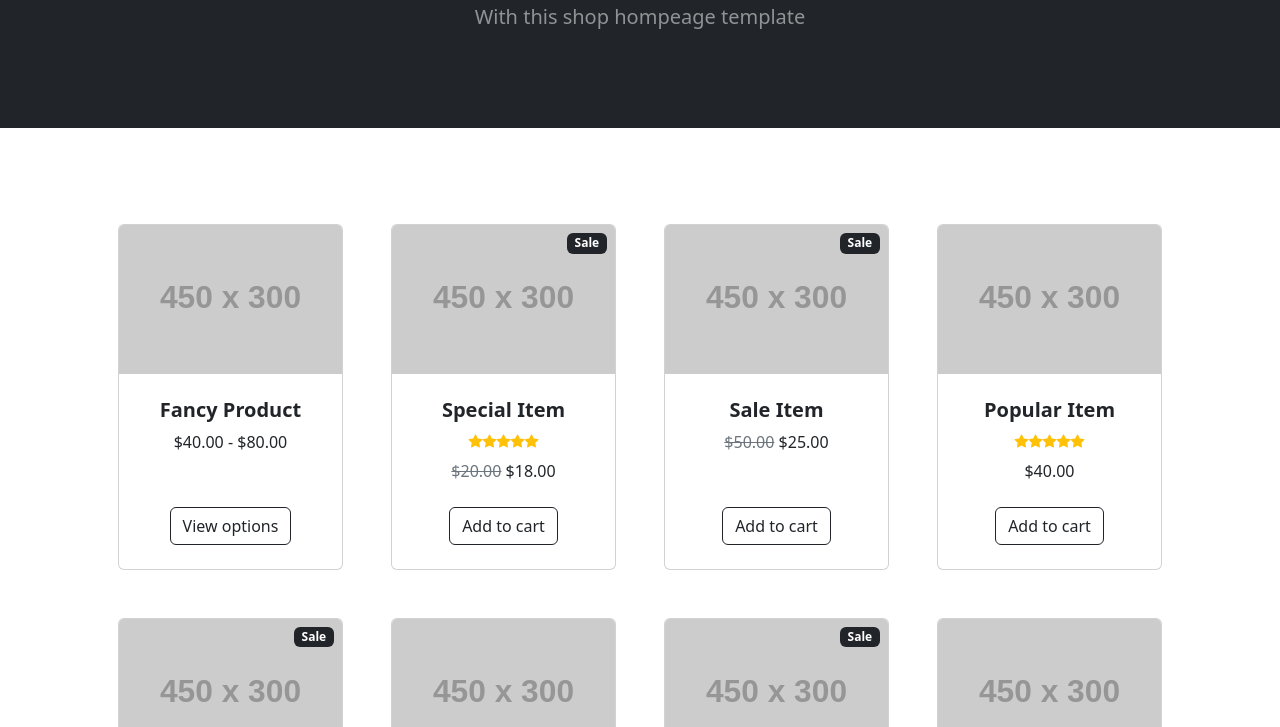
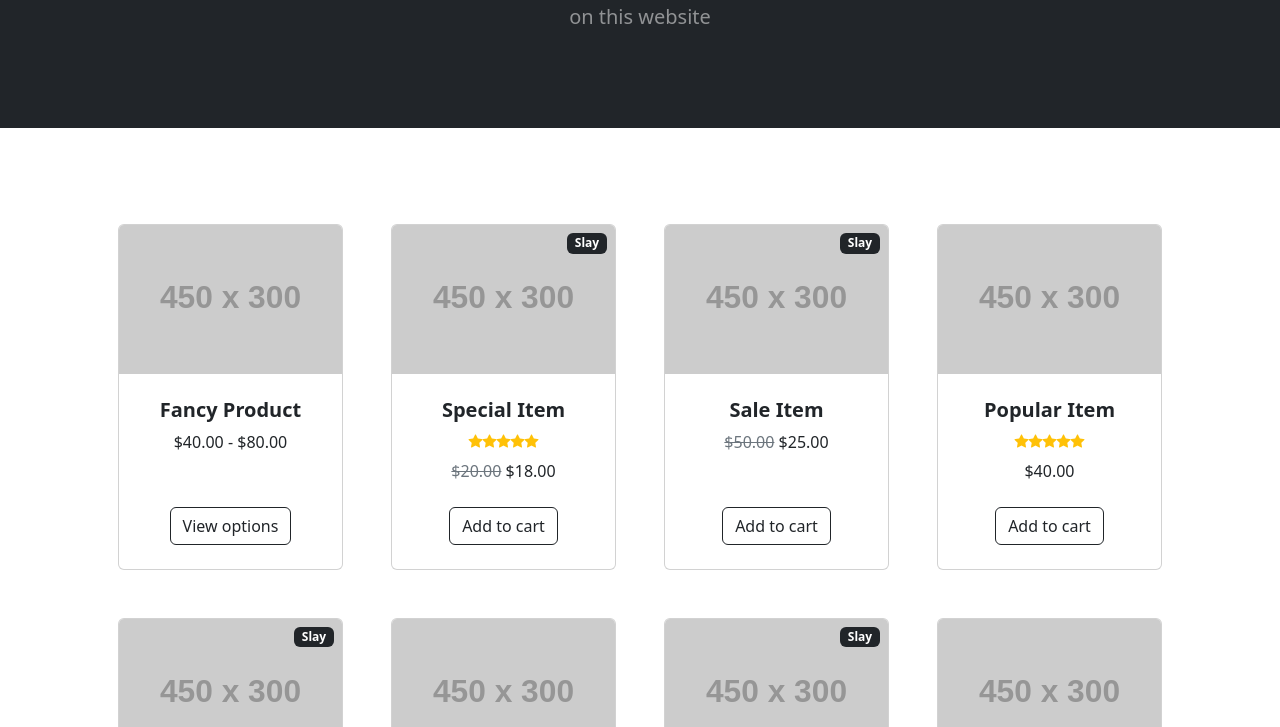
Before and after one commit to nbrady2024/myfirstrepository, a plain HTML site: page index.html in a window 1280 px wide. Shown: the part 225-952 px from the top of the page. Drawn offline with nearby package versions, Linux system fonts and the light colour scheme; placeholder pictures from the web are drawn by us.

Commit message:
Changed Text
Made minor changes to text fields

```diff
--- a/index.html
+++ b/index.html
@@ -5,7 +5,7 @@
         <meta name="viewport" content="width=device-width, initial-scale=1, shrink-to-fit=no" />
         <meta name="description" content="" />
         <meta name="author" content="" />
-        <title>Shop Homepage - Start Bootstrap Template</title>
+        <title>Natalie's Homepage</title>
         <!-- Favicon-->
         <link rel="icon" type="image/x-icon" href="assets/favicon.ico" />
         <!-- Bootstrap icons-->
@@ -48,7 +48,7 @@
             <div class="container px-4 px-lg-5 my-5">
                 <div class="text-center text-white">
                     <h1 class="display-4 fw-bolder">Shop in style</h1>
-                    <p class="lead fw-normal text-white-50 mb-0">With this shop hompeage template</p>
+                    <p class="lead fw-normal text-white-50 mb-0">on this website</p>
                 </div>
             </div>
         </header>
@@ -78,7 +78,7 @@
                     <div class="col mb-5">
                         <div class="card h-100">
                             <!-- Sale badge-->
-                            <div class="badge bg-dark text-white position-absolute" style="top: 0.5rem; right: 0.5rem">Sale</div>
+                            <div class="badge bg-dark text-white position-absolute" style="top: 0.5rem; right: 0.5rem">Slay</div>
                             <!-- Product image-->
                             <img class="card-img-top" src="https://dummyimage.com/450x300/dee2e6/6c757d.jpg" alt="..." />
                             <!-- Product details-->
@@ -108,7 +108,7 @@
                     <div class="col mb-5">
                         <div class="card h-100">
                             <!-- Sale badge-->
-                            <div class="badge bg-dark text-white position-absolute" style="top: 0.5rem; right: 0.5rem">Sale</div>
+                            <div class="badge bg-dark text-white position-absolute" style="top: 0.5rem; right: 0.5rem">Slay</div>
                             <!-- Product image-->
                             <img class="card-img-top" src="https://dummyimage.com/450x300/dee2e6/6c757d.jpg" alt="..." />
                             <!-- Product details-->
@@ -157,7 +157,7 @@
                     <div class="col mb-5">
                         <div class="card h-100">
                             <!-- Sale badge-->
-                            <div class="badge bg-dark text-white position-absolute" style="top: 0.5rem; right: 0.5rem">Sale</div>
+                            <div class="badge bg-dark text-white position-absolute" style="top: 0.5rem; right: 0.5rem">Slay</div>
                             <!-- Product image-->
                             <img class="card-img-top" src="https://dummyimage.com/450x300/dee2e6/6c757d.jpg" alt="..." />
                             <!-- Product details-->
@@ -198,7 +198,7 @@
                     <div class="col mb-5">
                         <div class="card h-100">
                             <!-- Sale badge-->
-                            <div class="badge bg-dark text-white position-absolute" style="top: 0.5rem; right: 0.5rem">Sale</div>
+                            <div class="badge bg-dark text-white position-absolute" style="top: 0.5rem; right: 0.5rem">Slay</div>
                             <!-- Product image-->
                             <img class="card-img-top" src="https://dummyimage.com/450x300/dee2e6/6c757d.jpg" alt="..." />
                             <!-- Product details-->
```
